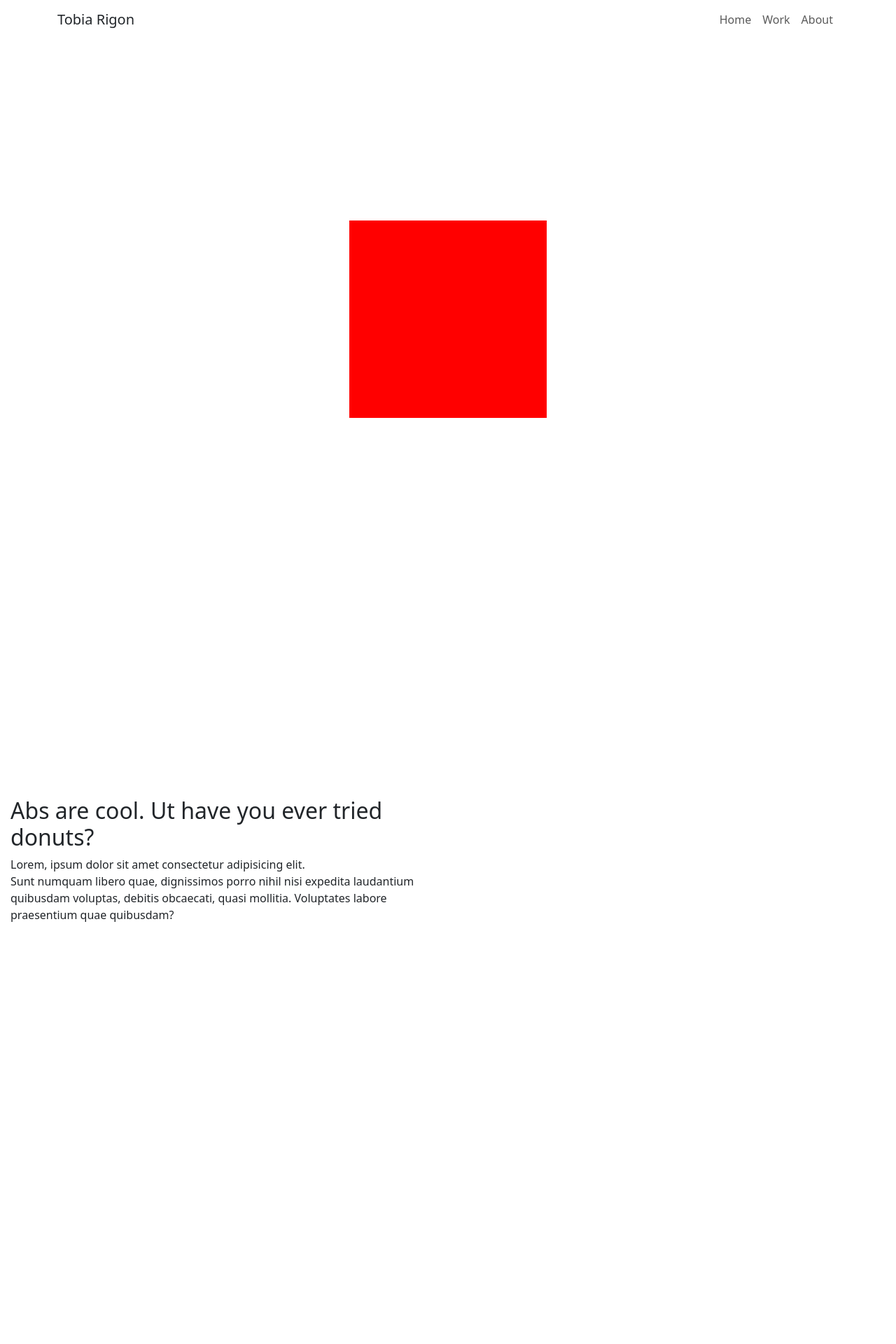
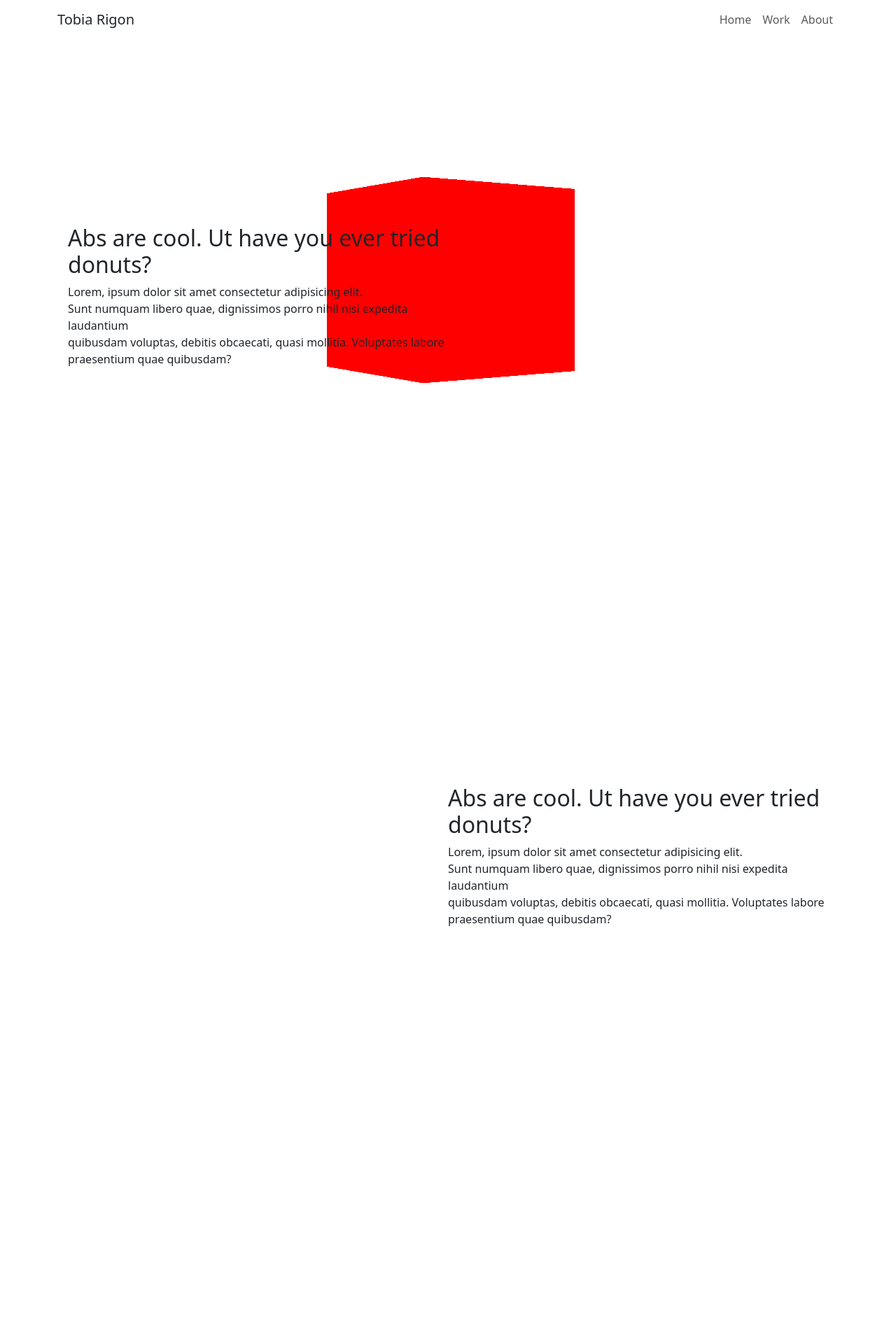
Before and after one commit to TobiaRigon/vue-portfolio, a Vue app: page /#/ in a window 1280 px wide. Shown: the top 1920 px of the page at 70% size. Built offline with nearby package versions, Linux system fonts and the light colour scheme.

Commit message:
Orizontal Scroll to fix

```diff
--- a/package.json
+++ b/package.json
@@ -10,6 +10,7 @@
   },
   "dependencies": {
     "bootstrap": "^5.3.3",
+    "gsap": "^3.12.5",
     "three": "^0.162.0",
     "vue": "^3.4.19",
     "vue-router": "^4.3.0"
--- a/src/js/threeSetup.js
+++ b/src/js/threeSetup.js
@@ -29,6 +29,18 @@ export function setupThree(canvas) {
   camera.position.z = 5;
   scene.add(camera);
 
+//   lights
+const ambientLight = new THREE.AmbientLight(0xffffff, 0.8)
+scene.add(ambientLight)
+
+const directionalLight = new THREE.DirectionalLight(0xffffff, 1)
+directionalLight.position.set(1, 2, 0)
+
+directionalLight.castShadow = true
+scene.add(directionalLight)
+
+
+
   // renderer
   const renderer = new THREE.WebGLRenderer({
     canvas: canvas,
@@ -40,4 +52,26 @@ export function setupThree(canvas) {
   renderer.setPixelRatio(Math.min(window.devicePixelRatio, 2));
 
   renderer.render(scene, camera);
+
+// animate
+
+const clock = new THREE.Clock()
+let lastElapsedTime = 0
+
+const tick = () => {
+    const elapsedTime = clock.getElapsedTime()
+    const deltaTime = elapsedTime - lastElapsedTime
+    lastElapsedTime = elapsedTime
+
+    cube.rotation.y = Math.sin(elapsedTime)
+
+    // Render
+    console.log('tick')
+    renderer.render(scene, camera)
+
+    // Call tick again on the next frame
+    window.requestAnimationFrame(tick)
 }
+tick();
+
+}
--- a/src/pages/HomePage.vue
+++ b/src/pages/HomePage.vue
@@ -10,9 +10,9 @@ export default {
 </script>
 
 <template>
-  <canvas class="webgl"></canvas>
+  <canvas ref="canvas" class="webgl"></canvas>
 
-  <section class="one">
+  <section class="one container">
     <div class="mycontainer">
       <div class="hero">
         <h2>Abs are cool. <span> Ut have you ever tried donuts?</span></h2>
@@ -27,7 +27,7 @@ export default {
     </div>
   </section>
 
-  <section class="two">
+  <section class="two container">
     <div class="mycontainer">
       <div class="hero">
         <h2>Abs are cool. <span> Ut have you ever tried donuts?</span></h2>
@@ -42,16 +42,23 @@ export default {
     </div>
   </section>
 
-  <section class="three">
+  <section class="three container">
     <h1>Happy Donut</h1>
   </section>
 </template>
 
 <style scoped lang="scss">
+.webgl {
+  position: fixed;
+  top: 0;
+  left: 0;
+}
+
 section {
   height: 100vh;
   width: 100vw;
   position: relative;
+
   .mycontainer {
     max-width: 1360px;
     width: 100%;
@@ -93,12 +100,14 @@ section {
 
 .one {
   .mycontainer {
+    margin: 0;
     grid-template-areas: "content ..";
   }
 }
 
 .two {
   .mycontainer {
+    margin: 0;
     grid-template-areas: ".. content";
   }
 }
--- a/src/style.scss
+++ b/src/style.scss
@@ -4,3 +4,6 @@
     box-sizing: border-box;
 
 }
+body{
+    width: 100vw;
+}
```
Also changed, not shown: 1 other file (tests, documents, lock files or other folders).
